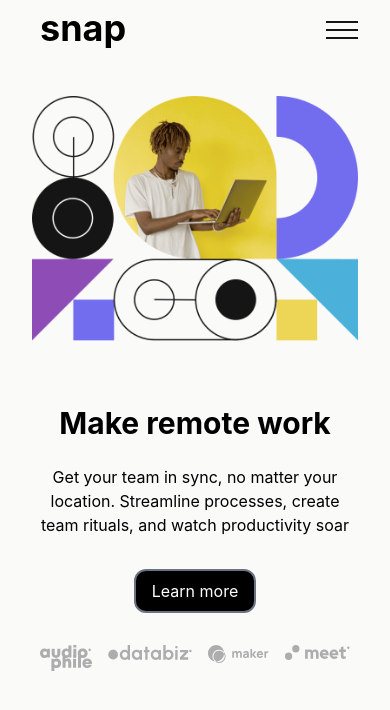
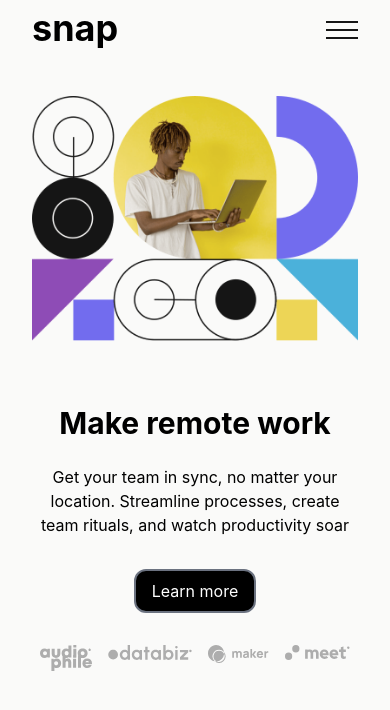
Before and after one commit to norulshahlam/dropdown-webpage-assignment, a React (Create React App) app: page / in a window 390 px wide. Shown: the top 710 px of the page. Built offline with nearby package versions, Linux system fonts and the light colour scheme.

Commit message:
snap align

```diff
--- a/src/components/navbar/NavBar.js
+++ b/src/components/navbar/NavBar.js
@@ -21,10 +21,8 @@ const NavBar = () => {
 
   return (
     <div className="navbar flex w-full md:p-4 p-8 mx-auto justify-between font-bold h-16">
-      <div className="flex items-center [&>*]:mx-2 md:[&>*]:mx-4 text-sm md:text-base [&>.webview]:hidden sm:[&>.webview]:inline">
-        <div>
-          <div className="pb-2 text-4xl">snap</div>
-        </div>
+      <div className="flex items-center md:[&>*]:mx-4 text-sm md:text-base [&>.webview]:hidden sm:[&>.webview]:inline">
+        <div className="pb-2 text-4xl">snap</div>
         <div
           onClick={() => setFeatureList((curr) => !curr)}
           className="webview dropdown inline-block cursor-pointer"
```
